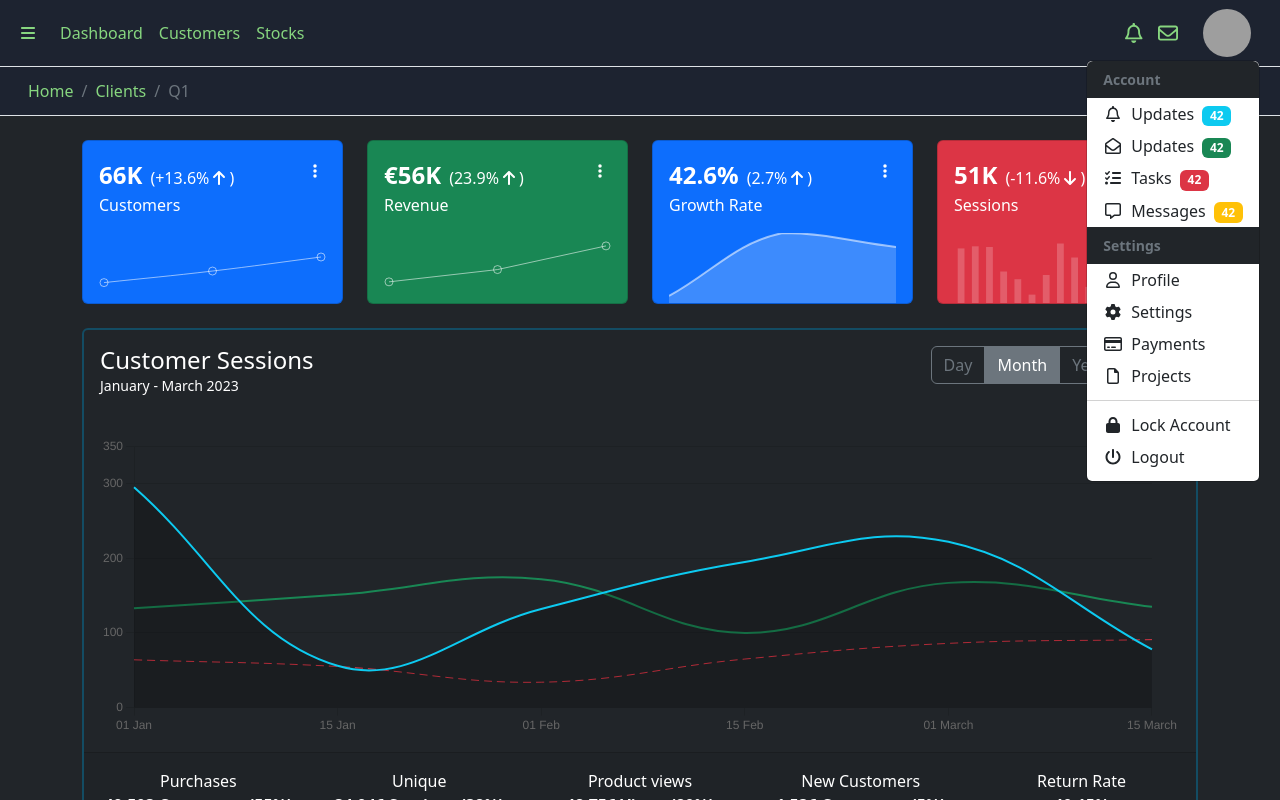
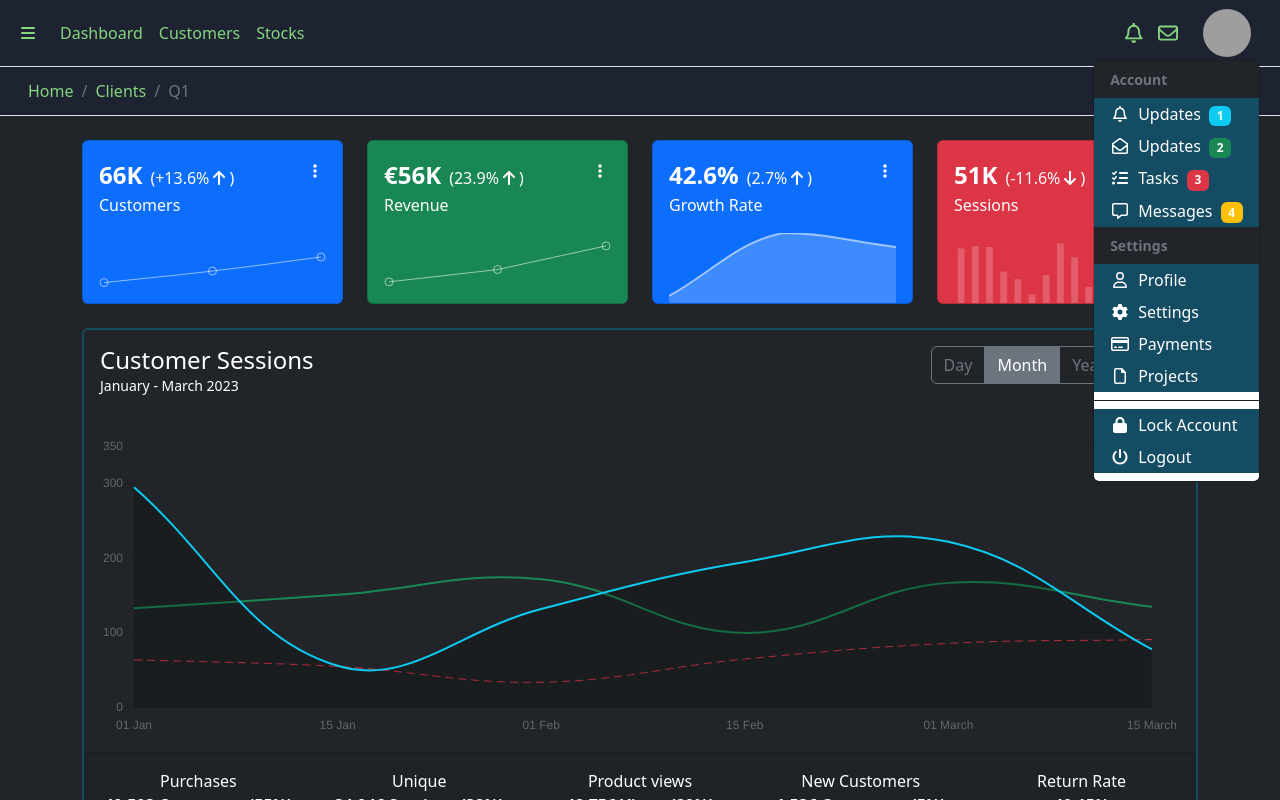
Before and after one commit to dariadia/dashboard-sample, a Next.js app: page / in a window 1280 px wide. Both pictures are taken after a click on the button 1227 px from the left and 33 px from the top of the page. Shown: the top 800 px of the page. Built offline with nearby package versions, Linux system fonts and the light colour scheme; grey boxes are pictures that could not be loaded.

Commit message:
feat(header): style

```diff
--- a/src/layout/Header/HeaderProfileNav.tsx
+++ b/src/layout/Header/HeaderProfileNav.tsx
@@ -49,70 +49,68 @@ export const HeaderProfileNav: React.FC = () => {
           </div>
         </Dropdown.Toggle>
         <Dropdown.Menu className="pt-0">
-          <Dropdown.Header className="bg-dark fw-bold rounded-top">Account</Dropdown.Header>
+          <Dropdown.Header className="bg-dark fw-bold">Account</Dropdown.Header>
           <Link href="/" passHref legacyBehavior>
-            <Dropdown.Item>
+            <Dropdown.Item className="bg-complementary text-white">
               <ProfileDropdownItem icon={faBell}>
                 Updates
-                <Badge bg="info" className="ms-2">42</Badge>
+                <Badge bg="info" className="ms-2">1</Badge>
               </ProfileDropdownItem>
             </Dropdown.Item>
           </Link>
           <Link href="/" passHref legacyBehavior>
-            <Dropdown.Item>
+            <Dropdown.Item className="bg-complementary text-white">
               <ProfileDropdownItem icon={faEnvelopeOpen}>
                 Updates
-                <Badge bg="success" className="ms-2">42</Badge>
+                <Badge bg="success" className="ms-2">2</Badge>
               </ProfileDropdownItem>
             </Dropdown.Item>
           </Link>
           <Link href="/" passHref legacyBehavior>
-            <Dropdown.Item>
+            <Dropdown.Item className="bg-complementary text-white">
               <ProfileDropdownItem icon={faListCheck}>
                 Tasks
-                <Badge bg="danger" className="ms-2">42</Badge>
+                <Badge bg="danger" className="ms-2">3</Badge>
               </ProfileDropdownItem>
             </Dropdown.Item>
           </Link>
           <Link href="/" passHref legacyBehavior>
-            <Dropdown.Item>
+            <Dropdown.Item className="bg-complementary text-white">
               <ProfileDropdownItem icon={faMessage}>
                 Messages
-                <Badge bg="warning" className="ms-2">42</Badge>
+                <Badge bg="warning" className="ms-2">4</Badge>
               </ProfileDropdownItem>
             </Dropdown.Item>
           </Link>
           <Dropdown.Header className="bg-dark fw-bold">Settings</Dropdown.Header>
           <Link href="/" passHref legacyBehavior>
-            <Dropdown.Item>
+            <Dropdown.Item className="bg-complementary text-white">
               <ProfileDropdownItem icon={faUser}>Profile</ProfileDropdownItem>
             </Dropdown.Item>
           </Link>
           <Link href="/" passHref legacyBehavior>
-            <Dropdown.Item>
+            <Dropdown.Item className="bg-complementary text-white">
               <ProfileDropdownItem icon={faGear}>Settings</ProfileDropdownItem>
             </Dropdown.Item>
           </Link>
           <Link href="/" passHref legacyBehavior>
-            <Dropdown.Item>
+            <Dropdown.Item className="bg-complementary text-white">
               <ProfileDropdownItem icon={faCreditCard}>Payments</ProfileDropdownItem>
             </Dropdown.Item>
           </Link>
           <Link href="/" passHref legacyBehavior>
-            <Dropdown.Item>
+            <Dropdown.Item className="bg-complementary text-white">
               <ProfileDropdownItem icon={faFile}>Projects</ProfileDropdownItem>
             </Dropdown.Item>
           </Link>
-
-          <Dropdown.Divider />
-
+          <Dropdown.Divider className='bg-dark'/>
           <Link href="/" passHref legacyBehavior>
-            <Dropdown.Item>
+            <Dropdown.Item className="bg-complementary text-white">
               <ProfileDropdownItem icon={faLock}>Lock Account</ProfileDropdownItem>
             </Dropdown.Item>
           </Link>
           <Link href="/login" passHref legacyBehavior>
-            <Dropdown.Item>
+            <Dropdown.Item className="bg-complementary text-white">
               <ProfileDropdownItem icon={faPowerOff}>Logout</ProfileDropdownItem>
             </Dropdown.Item>
           </Link>
--- a/src/styles/main.scss
+++ b/src/styles/main.scss
@@ -10,7 +10,8 @@ $highlight: #F9F871;
 .avatar {
   width: $avatar-size;
   height: $avatar-size;
-  & > img {
+
+  &>img {
     object-fit: cover;
   }
 }
@@ -27,14 +28,18 @@ $highlight: #F9F871;
 .header {
   background-color: $main;
   color: white;
+
   .header-navbar {
     min-height: 3rem;
+
     .header-toggler {
       color: $accent;
     }
+
     .header-nav {
       .nav-link {
         color: $accent;
+
         &:hover {
           color: $highlight;
         }
@@ -44,9 +49,11 @@ $highlight: #F9F871;
 
   .breadcrumb {
     min-height: 2rem;
+
     .breadcrumb-item {
       a {
         color: $accent;
+
         &:hover {
           color: $highlight;
         }
@@ -58,8 +65,10 @@ $highlight: #F9F871;
 .footer {
   min-height: $footer-height;
   color: white;
+
   a {
     color: $accent;
+
     &:hover {
       color: $highlight;
     }
@@ -74,9 +83,10 @@ $highlight: #F9F871;
   background-color: $complementary;
 }
 
-.customer-name > a {
+.customer-name>a {
   color: white;
   text-decoration: none;
+
   &:hover {
     color: $highlight;
   }
@@ -87,3 +97,11 @@ $highlight: #F9F871;
 .register-button {
   background-color: $complementary;
 }
+
+.dropdown-item:hover,
+.dropdown-item:focus {
+  color: black!important;
+  text-decoration: none;
+  background: rgb(135, 214, 127, 0.8);
+  transition: all 0.2s;
+}
```
